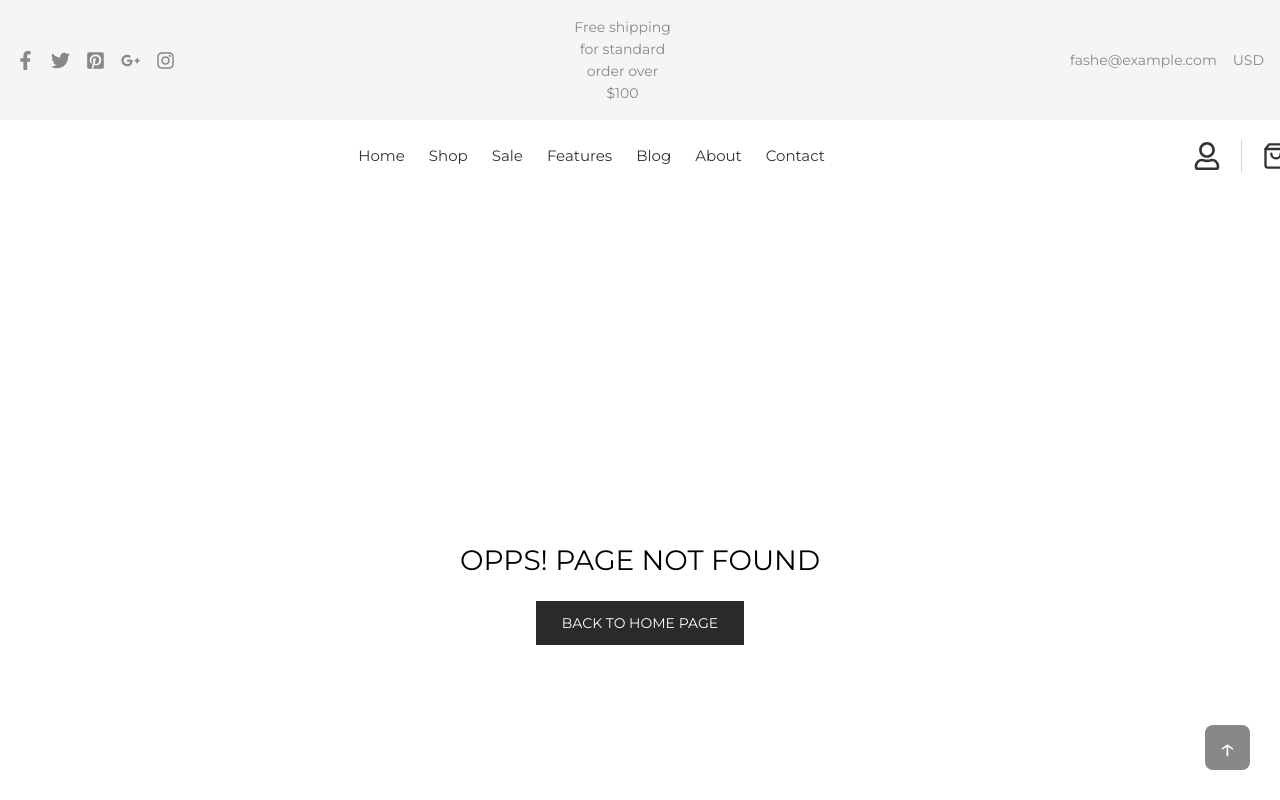
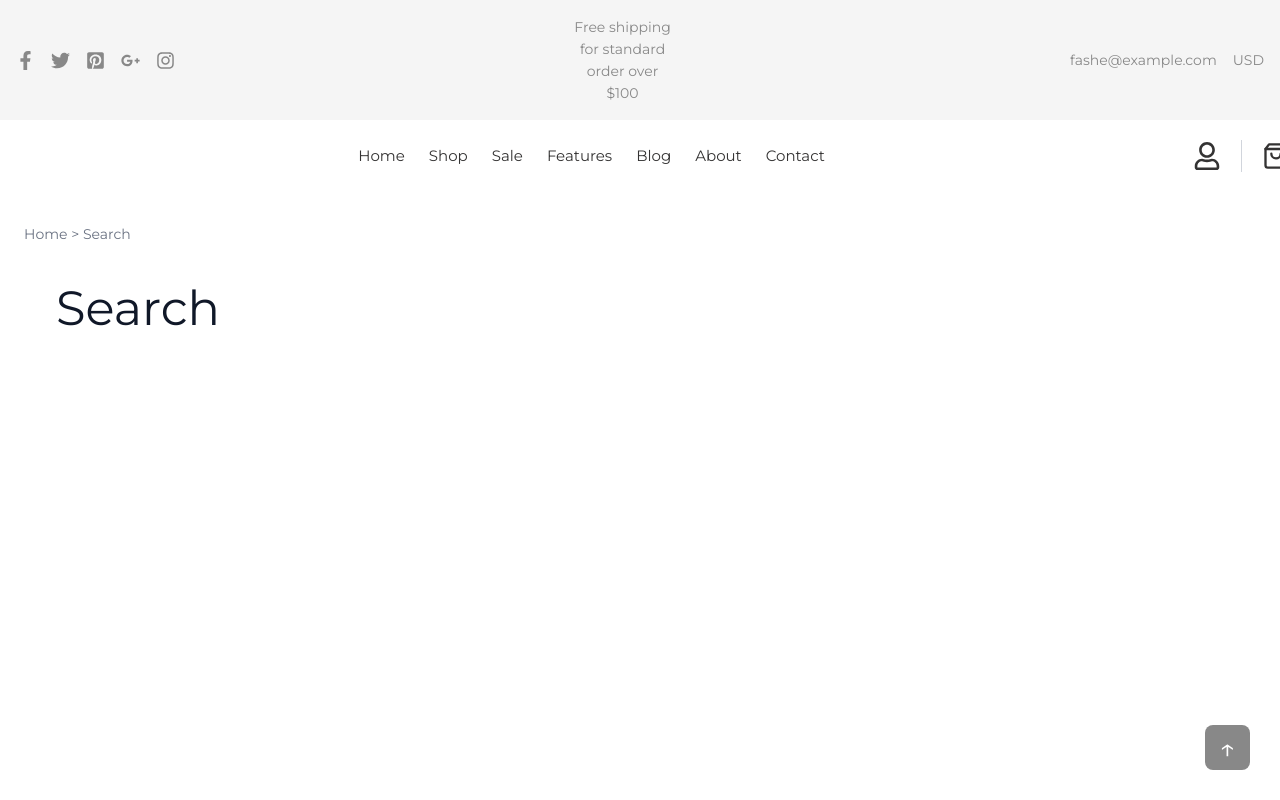
Before and after one commit to ELARBISABBAR/ElarbiSabbar_Final_Project_React, a React (Vite) app: page /sale in a window 1280 px wide. Shown: the top 800 px of the page. Built offline with nearby package versions, Linux system fonts and the light colour scheme.

Commit message:
adding links of social media in navbar

```diff
--- a/src/App.jsx
+++ b/src/App.jsx
@@ -10,6 +10,7 @@ import AboutPage from './pages/about/about'
 import ContactPage from './pages/contact/contact'
 import AccessPage from './pages/access/access'
 import FeaturesPage from './pages/features'
+import SalePage from './pages/sale'
 import { CartProvider } from './context/CartContext'
 
 const App = () => {
@@ -26,6 +27,7 @@ const App = () => {
         <Route path="/contact" element={<ContactPage />} />
         <Route path="/access" element={<AccessPage />} />
         <Route path="/features" element={<FeaturesPage />} />
+        <Route path="/sale" element={<SalePage />} />
       </Routes>
 
       <Footer />
--- a/src/layouts/navbar.jsx
+++ b/src/layouts/navbar.jsx
@@ -32,11 +32,11 @@ const Navbar = () => {
         <>
             <div className="z-50 hidden md:flex bg-[#f5f5f5] p-4 text-center flex-col md:flex-row items-center justify-center md:gap-[24.7rem] text-sm leading-[22px] text-[#888]">
                 <div className="flex items-center justify-center gap-4 text-[19px] mb-2 md:mb-0">
-                    <a href="" className="hover:text-[#e65540] transition-colors"><FaFacebookF /></a>
-                    <a href="" className="hover:text-[#e65540] transition-colors"><FaTwitter /></a>
-                    <a href="" className="hover:text-[#e65540] transition-colors"><FaPinterestSquare /></a>
-                    <a href="" className="hover:text-[#e65540] transition-colors"><FaGooglePlusG /></a>
-                    <a href="" className="hover:text-[#e65540] transition-colors"><FaInstagram /></a>
+                    <a href="https://www.facebook.com/shopify" className="hover:text-[#e65540] transition-colors"><FaFacebookF /></a>
+                    <a href="https://www.facebook.com/shopify" className="hover:text-[#e65540] transition-colors"><FaTwitter /></a>
+                    <a href="https://www.pinterest.com/shopify/" className="hover:text-[#e65540] transition-colors"><FaPinterestSquare /></a>
+                    <a href="https://workspaceupdates.googleblog.com/2023/04/new-community-features-for-google-chat-and-an-update-currents%20.html" className="hover:text-[#e65540] transition-colors"><FaGooglePlusG /></a>
+                    <a href="https://www.instagram.com/shopify/" className="hover:text-[#e65540] transition-colors"><FaInstagram /></a>
                 </div>
                 <div className="mb-2 md:mb-0">
                     <p>Free shipping for standard order over $100</p>
--- /dev/null
+++ b/src/pages/sale.jsx
@@ -0,0 +1,14 @@
+import React from 'react';
+
+const SalePage = () => {
+    return (
+        <div className="min-h-screen bg-white px-6 pt-8">
+            <nav className="mb-10 text-sm text-gray-500">
+                <span>Home</span> &gt; <span>Search</span>
+            </nav>
+            <h1 className="text-5xl font-light text-gray-900 mb-8 ml-8">Search</h1>
+        </div>
+    );
+};
+
+export default SalePage;
```
